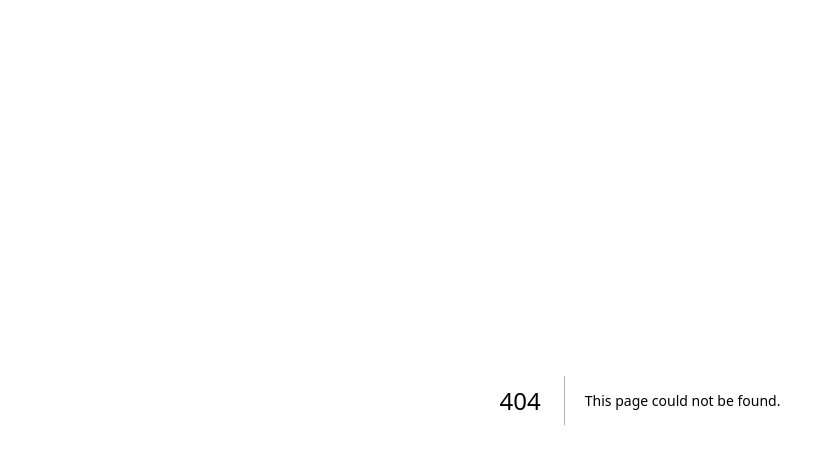
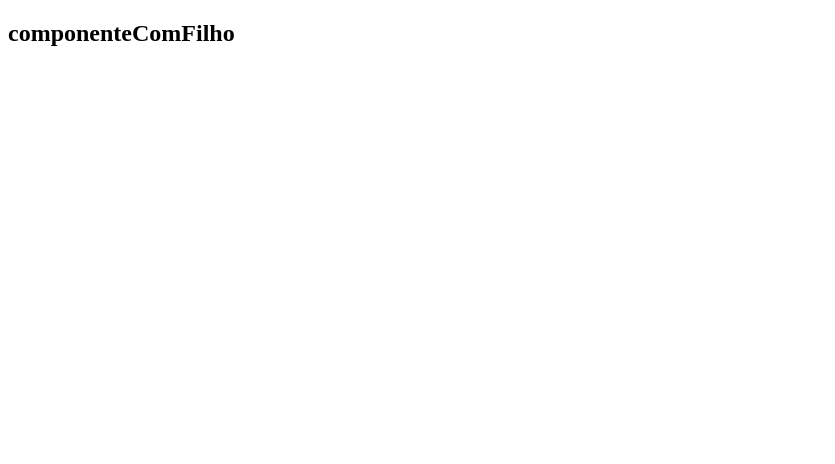
Before and after one commit to rodolphoreis/next, a Next.js app: page /basicos/componenteComFilho in a window 1280 px wide. Before the commit this address had no page. Shown: the top 464 px of the page, without its empty margins (0-835 px from the left). Built offline with nearby package versions, Linux system fonts and the light colour scheme.

Commit message:
feat: create component

```diff
--- /dev/null
+++ b/src/pages/basicos/componenteComFilho.jsx
@@ -0,0 +1,9 @@
+const componenteComFilho = () => {
+  return (
+    <div>
+      <h2>componenteComFilho</h2>
+    </div>
+  );
+};
+
+export default componenteComFilho;
```
